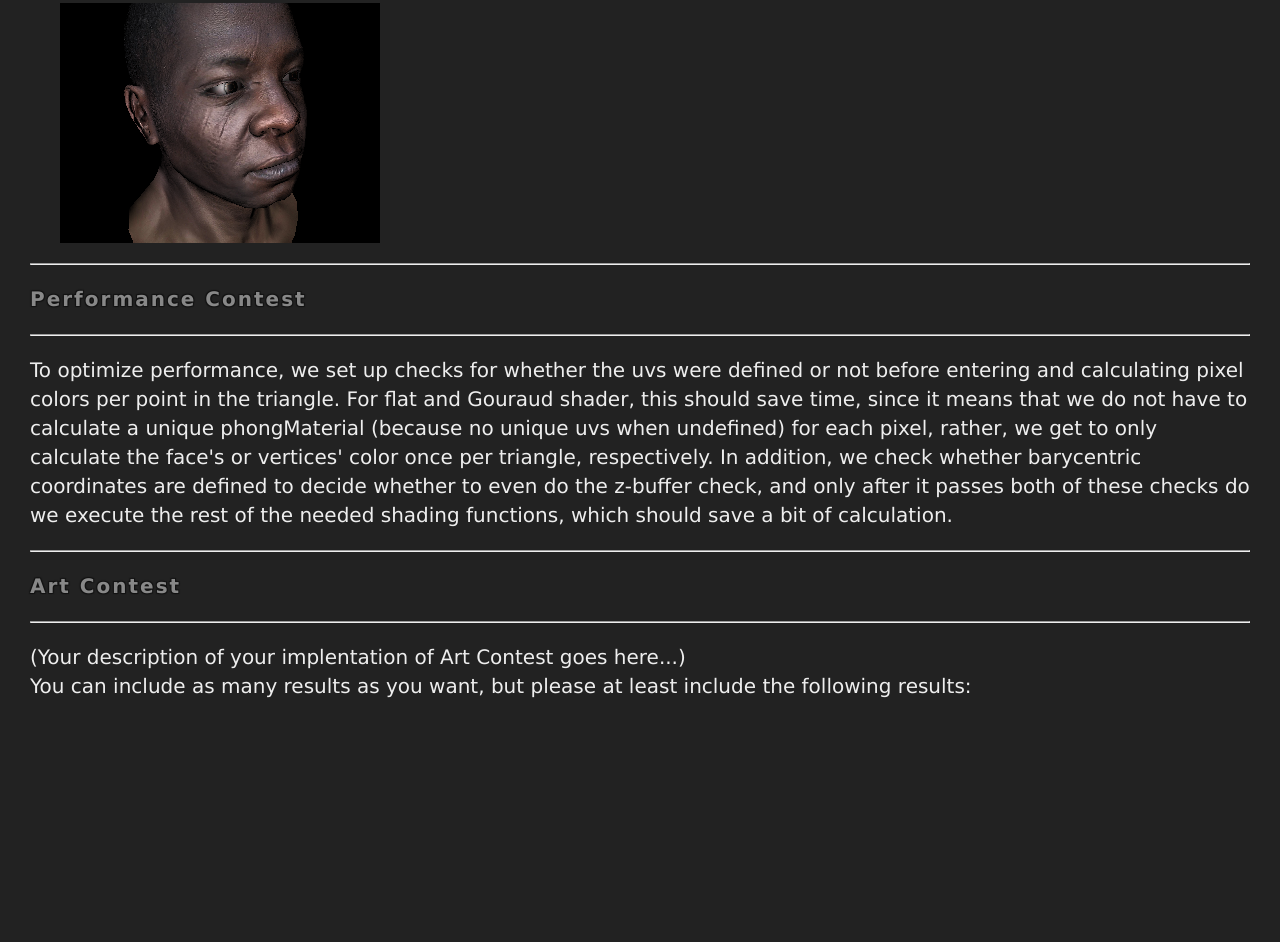
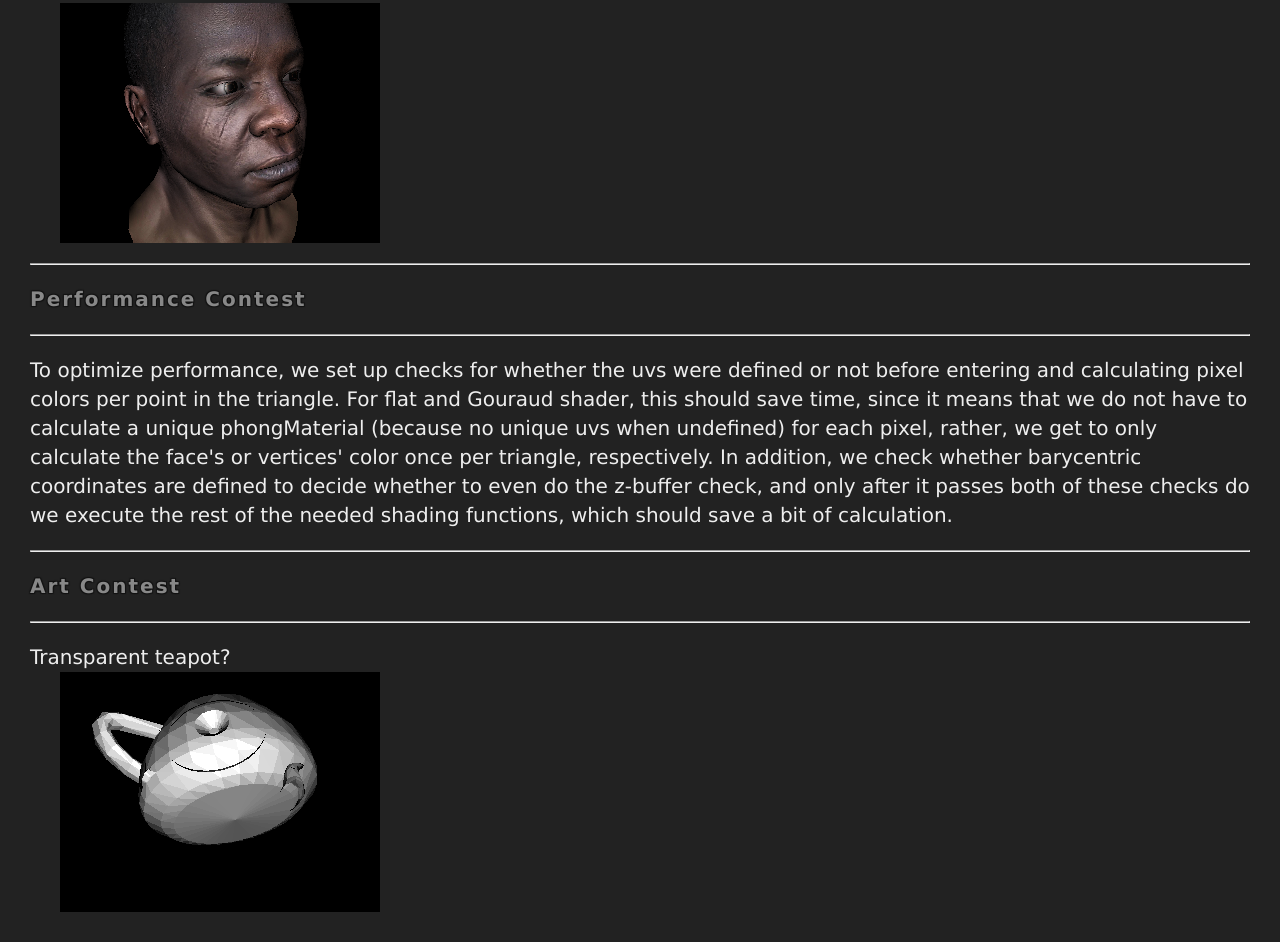
Before and after one commit to savdu/Graphics-3b, a plain HTML site: page writeup.html in a window 1280 px wide. Shown: the part 4166-5108 px from the top of the page. Before the commit the page ends 4897 px from the top, so only its background shows below. Drawn offline with Linux system fonts and the light colour scheme.

Commit message:
Added an art gallery submission (transparent bug on the teapot).

```diff
--- a/writeup.html
+++ b/writeup.html
@@ -75,8 +75,9 @@ Similar to how diffuse/specular mapping were already implemented, we used the uv
 To optimize performance, we set up checks for whether the uvs were defined or not before entering and calculating pixel colors per point in the triangle. For flat and Gouraud shader, this should save time, since it means that we do not have to calculate a unique phongMaterial (because no unique uvs when undefined) for each pixel, rather, we get to only calculate the face's or vertices' color once per triangle, respectively. In addition, we check whether barycentric coordinates are defined to decide whether to even do the z-buffer check, and only after it passes both of these checks do we execute the rest of the needed shading functions, which should save a bit of calculation.<p>
 
 <p><hr><p><a name='Art+Contest'></a><h1>Art Contest</h1><p><hr><p>
-(Your description of your implentation of Art Contest goes here...)
+Transparent teapot?
+<br><img src='results/transparent_teapot.png'>
 
-<br>You can include as many results as you want, but please at least include the following results:    </div>
+</div>
 </body>
 </html>
```
Also changed, not shown: results/transparent_teapot.png (added).
